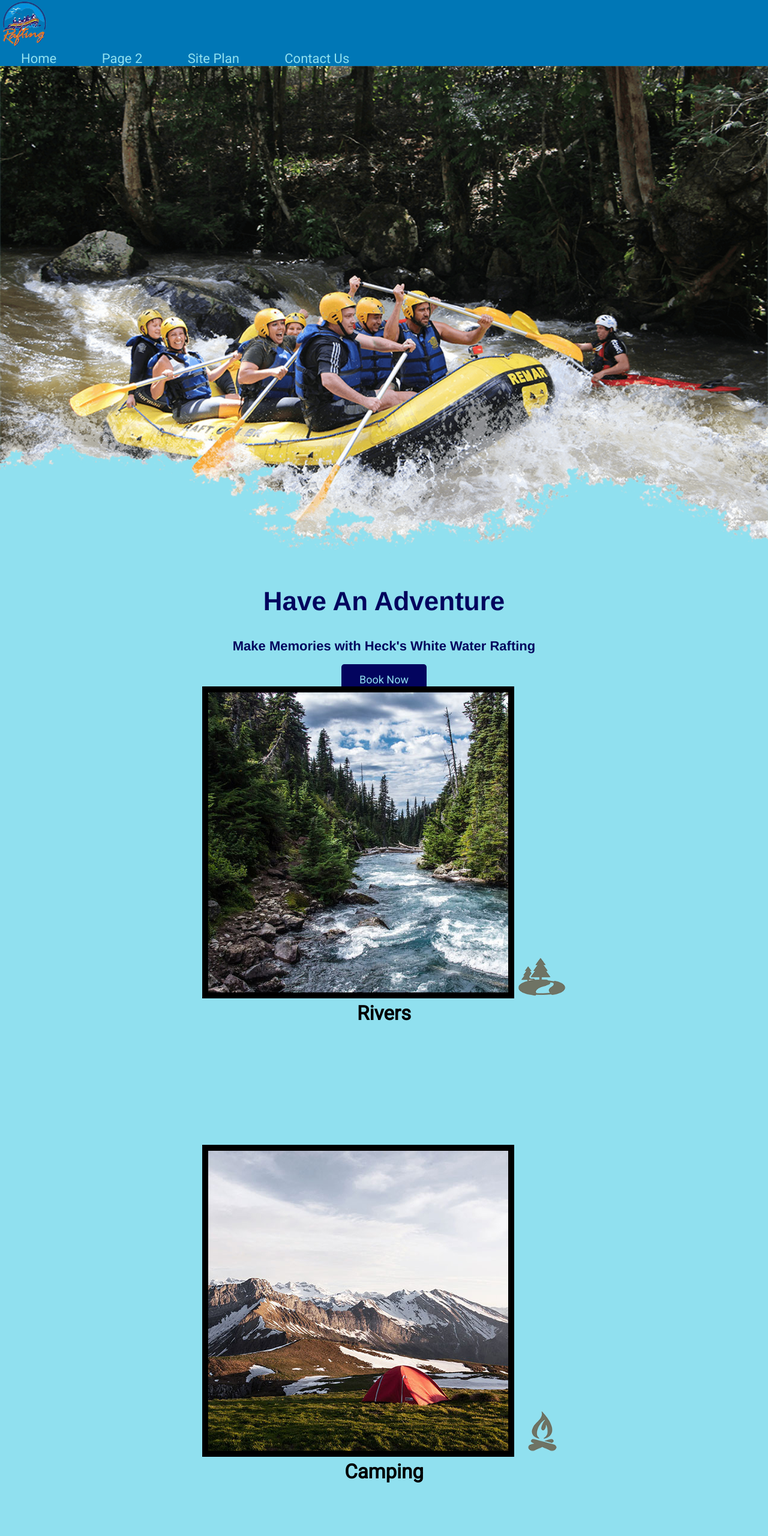
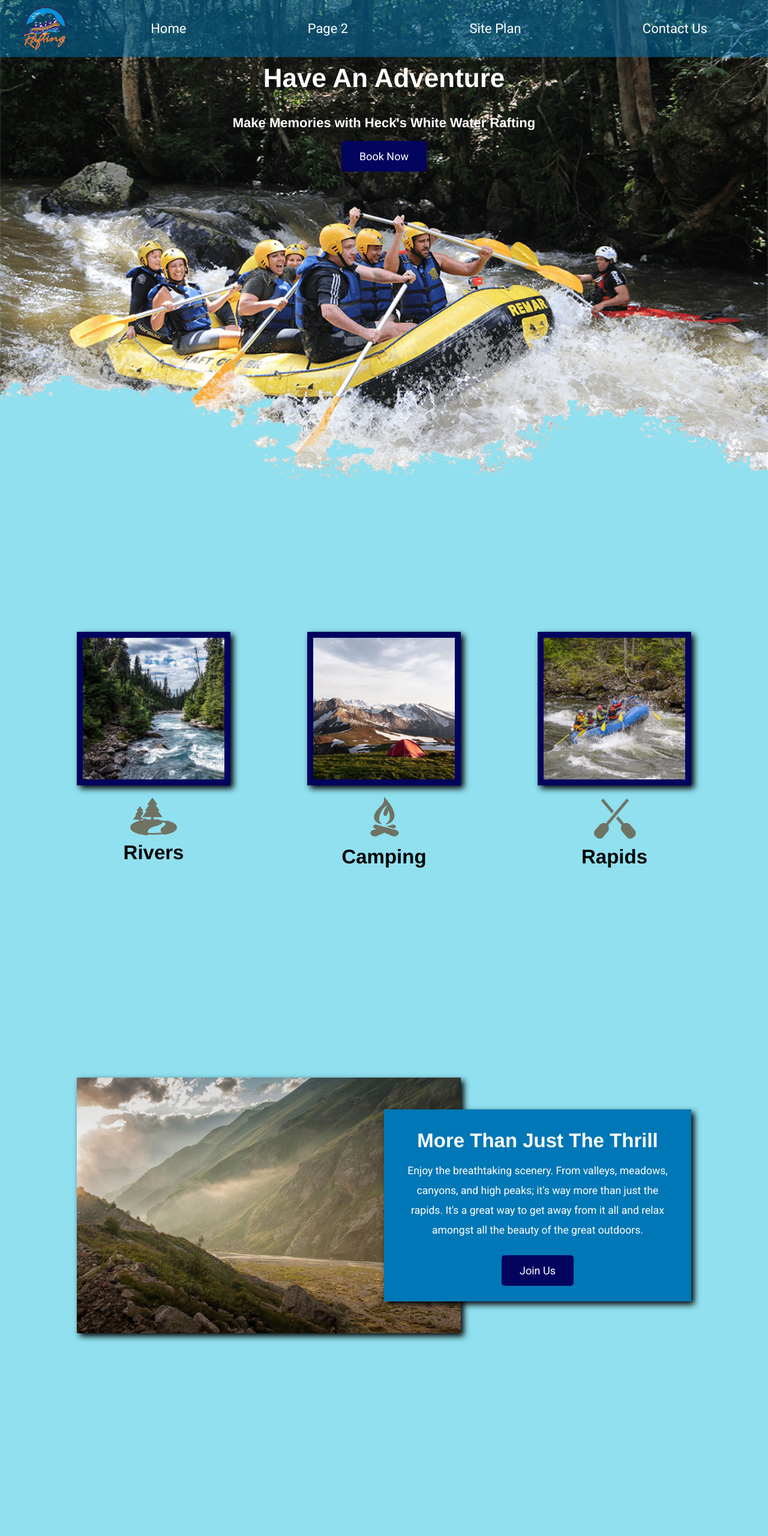
Before and after one commit to darrensheffer/wdd130, a plain HTML site: page wwr/index.html in a window 1280 px wide. Shown: the top 2560 px of the page at 60% size. Drawn offline with Linux system fonts and the light colour scheme; a web font is replaced by a local one.

Commit message:
w07 Finishing Touches

```diff
--- a/wwr/styles/styles.css
+++ b/wwr/styles/styles.css
@@ -13,14 +13,14 @@
 
 nav a {
     text-align: center;
-    color: #90E0EF;
+    color: white;
     text-decoration: none;
     padding: 35px;
 }
 
 #hero-msg h1, #hero-msg h4 {
     text-align: center;
-    font-family: Shrikhand, Helvetica, sans-serif;
+    color: white;
 }
 
 .button-box {
@@ -38,6 +38,8 @@ main section img {
 #background {
     height: 725px;
     background-color: #90E0EF;
+    grid-column: 1/11;
+    grid-row: 4/9;
 }
 
 body {
@@ -53,17 +55,25 @@ h2 {
 }
 
 header {
-    background-color: #0077B6;
+    background-color: rgba(0, 119, 182, 0.5);
+    display: grid;
+    grid-template-columns: 150px auto;
+}
+
+nav {
+    display: flex;
+    justify-content: space-around;
+    opacity: 1;
 }
 
 nav a:hover {
-    background-color: #03045E;
-    color: #90E0EF;
+    background-color: white;
+    color: #03045E;
 }
 
 .book, .join {
     background-color: #03045E;
-    color: #90E0EF;
+    color: white;
     text-decoration: none;
     font-size: 18px;
     padding: 15px 30px;
@@ -72,21 +82,27 @@ nav a:hover {
 }
 
 .book:hover, .join:hover {
+    background-color: white;
     color: #03045E;
-    background-color: #00B4D8;
 }
 
 .msg {
     background-color: #0077B6;
     line-height: 1.5em;
     padding: 35px;
+    grid-column: 6/10;
+    grid-row: 6/7;
+    box-shadow: 5px 5px 10px black;
 }
 
 footer {
     background-color: #0077B6;
-    color: #00B4D8;
+    color: white;
     padding: 25px 50px;
     margin-top: 200px;
+    display: flex;
+    justify-content: space-around;
+    align-items: center;
 }
 
 .home-title {
@@ -95,27 +111,28 @@ footer {
     margin-top: 10px;
 }
 
-h4 {
-    color: #03045E;
+.home-grid {
+    display: grid;
+    grid-template-columns: repeat(10, 1fr);
 }
 
 .msg h2 {
-    color: #03045E;
+    color: white;
 }
 
 .msg p {
-    color: #03045E;
+    color: white;
     font-size: .8em;
     padding-bottom: 15px;
 }
 
 footer a {
-    color: #03045E;
+    color: white;
     text-decoration: none;
 }
 
 footer a:hover {
-    color: #90E0EF;
+    color: #03045E;
 }
 
 .logo {
@@ -125,6 +142,24 @@ footer a:hover {
 .icon {
     width: 80px;
     padding-top: 10px;
+}
+
+#hero {
+    display: grid;
+    grid-template-columns: 1fr 3fr 1fr;
+    margin-top: -100px;
+}
+
+#hero-msg {
+    grid-column: 2/3;
+    grid-row: 1/2;
+    margin-top: 100px;
+}
+
+#hero-box {
+    grid-column: 1/4;
+    grid-row: 1/3;
+    z-index: -1;
 }
 
 #hero-img {
@@ -141,16 +176,99 @@ footer p a:hover {
 
 #logo_link {
     padding-top: 5px;
+    justify-self: center;
+    align-self: center;
 }
 
 footer .social img {
     padding-top: 15px;
 }
 
-.river-card, .camping-card, .rapids-card {
+.rivers-card, .camping-card, .rapids-card {
     margin: 200px 0;
 }
 
 .card-img {
-    border: 10px solid black;
+    border: 10px solid #03045E;
+    transition: transform .5s;
+    box-shadow: 5px 5px 10px black;
 }
+
+.card-img:hover {
+    opacity: .6;
+    transform: scale(1.1);
+}
+
+h1, h2, h4 {
+    font-family: Shrikhand, Helvetica, sans-serif;
+}
+
+.card-img, .mountains {
+    width: 100%;
+}
+
+.rivers-card {
+    grid-column: 2/4;
+    grid-row: 2/3;
+}
+
+.camping-card {
+    grid-column: 5/7;
+    grid-row: 2/3;
+}
+
+.rapids-card {
+    grid-column: 8/10;
+    grid-row: 2/3;
+}
+
+.mountains {
+    grid-column: 2/7;
+    grid-row: 5/8;
+    box-shadow: 5px 5px 10px black;
+}
+
+
+@media screen and (max-width: 900px) {
+    #hero, .home-grid {
+        display: block;
+        height: auto;
+    }
+    nav, footer {
+        flex-direction: column;
+    }
+    nav a {
+        display: block;
+        padding: 15px;
+    }
+    #hero {
+        margin-top: 0;
+    }
+    #hero-msg {
+        margin-top: 0;
+    }
+    #hero-msg h4 {
+        display: none;
+    }
+    #hero-msg h1 {
+        color: black;
+    }
+    .home-title {
+        font-size: 25px;
+    }
+    .rivers-card, .camping-card, .rapids-card {
+        margin: 50px auto;
+        width: 60%;
+    }
+    #background {
+        display: none;
+    }
+    .mountains, .msg {
+        width: 80%;
+        display: block;
+        margin: 0 auto;
+    }
+    footer {
+        margin-top: 25px;
+    }
+}
```
